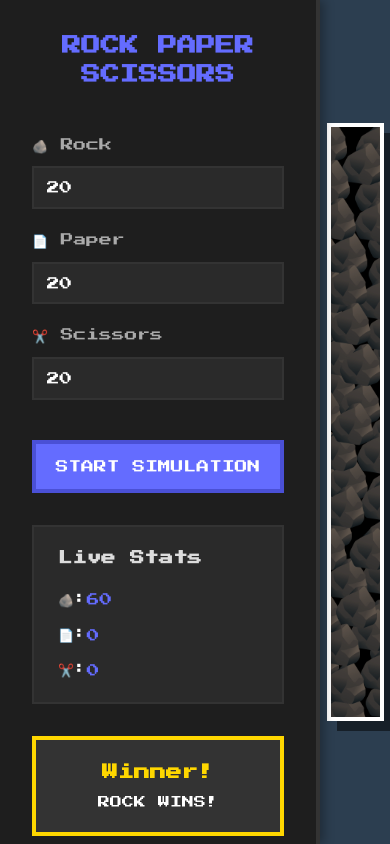
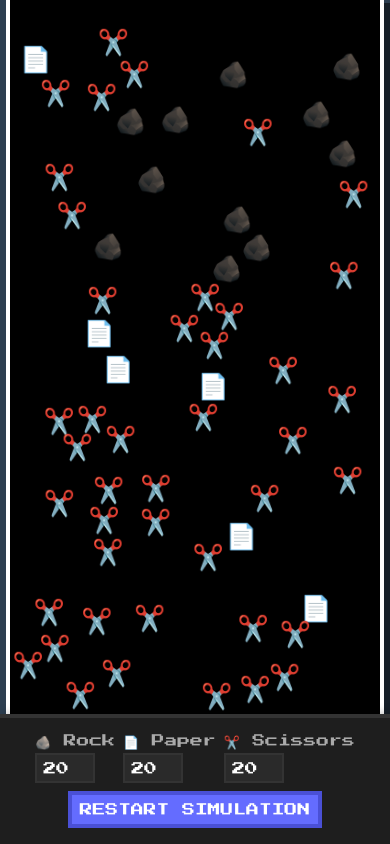
Before and after one commit to Victorruicer/RockPaperScissors, a website built with Vite: page index.html in a window 390 px wide. Both pictures are taken after a click on the button "START". Built offline with nearby package versions, Linux system fonts and the light colour scheme.

Commit message:
Refined mobile layout

```diff
--- a/src/game/Entity.ts
+++ b/src/game/Entity.ts
@@ -4,14 +4,15 @@ export class Entity {
     position: Vector2;
     velocity: Vector2;
     type: EntityType;
-    radius: number = 19;
-    mass: number = 1;
+    get radius(): number {
+        return window.innerWidth <= 768 ? 14 : 19;
+    }
 
     constructor(x: number, y: number, type: EntityType) {
         this.position = { x, y };
         this.type = type;
 
-        // Increased speed
+        // Speed
         const speed = 60;
         const angle = Math.random() * Math.PI * 2;
         this.velocity = {
@@ -43,7 +44,8 @@ export class Entity {
     }
 
     draw(ctx: CanvasRenderingContext2D) {
-        ctx.font = '40px "Press Start 2P", sans-serif';
+        const fontSize = window.innerWidth <= 768 ? '25px' : '40px';
+        ctx.font = `${fontSize} "Press Start 2P", sans-serif`;
         ctx.textAlign = 'center';
         ctx.textBaseline = 'middle';
 
--- a/src/game/Simulation.ts
+++ b/src/game/Simulation.ts
@@ -31,10 +31,13 @@ export class Simulation {
 
     resize() {
         if (this.canvas.parentElement) {
-            this.canvas.width = this.canvas.parentElement.clientWidth * 0.7;
-            this.canvas.height = this.canvas.parentElement.clientHeight * 0.7;
+            const isMobile = window.innerWidth <= 768;
+            const ratio = isMobile ? 0.95 : 0.7; // Use 95% on mobile, 70% on desktop
+
+            this.canvas.width = this.canvas.parentElement.clientWidth * ratio;
+            this.canvas.height = this.canvas.parentElement.clientHeight * ratio;
         } else {
-            this.canvas.width = 800;
+            this.canvas.width = 800; // Fallback
             this.canvas.height = 600;
         }
     }
--- a/src/style.css
+++ b/src/style.css
@@ -21,7 +21,6 @@ body {
   background-color: var(--bg-color);
   color: var(--text-color);
   overflow: hidden;
-  font-size: 12px;
 }
 
 #app {
@@ -40,6 +39,8 @@ body {
   border-right: 4px solid var(--border-color);
   box-shadow: 4px 0 10px rgba(0, 0, 0, 0.3);
   z-index: 10;
+  overflow-y: auto;
+  /* Allow scrolling on small height */
 }
 
 h1 {
@@ -121,6 +122,7 @@ button:active {
 
 .stat-item {
   display: flex;
+  justify-content: space-between;
   align-items: center;
   font-size: 0.8rem;
 }
@@ -150,7 +152,6 @@ button:active {
 .canvas-container {
   flex: 1;
   background-color: #2c3e50;
-  /* Dark blue-grey background outside canvas */
   position: relative;
   overflow: hidden;
   display: flex;
@@ -163,5 +164,69 @@ canvas {
   background-color: #000;
   border: 4px solid #fff;
   box-shadow: 10px 10px 0px rgba(0, 0, 0, 0.5);
-  /* Retro shadow */
 }
+
+/* Mobile Responsiveness */
+@media (max-width: 768px) {
+  #app {
+    flex-direction: column-reverse;
+  }
+
+  .sidebar {
+    width: 100%;
+    height: auto;
+    max-height: 40vh;
+    border-right: none;
+    border-top: 4px solid var(--border-color);
+    flex-direction: row;
+    flex-wrap: wrap;
+    padding: 1rem;
+    gap: 1rem;
+    justify-content: center;
+    align-items: center;
+  }
+
+  h1 {
+    display: none;
+  }
+
+  .controls {
+    flex-direction: row;
+    flex-wrap: wrap;
+    gap: 0.5rem;
+    align-items: center;
+    justify-content: center;
+    width: 100%;
+  }
+
+  .control-group {
+    gap: 0.2rem;
+  }
+
+  input {
+    width: 60px;
+    padding: 0.4rem;
+  }
+
+  .stats {
+    display: none;
+  }
+
+  button {
+    margin-top: 0;
+    padding: 0.5rem;
+  }
+
+  .winner-display {
+    position: absolute;
+    top: 50%;
+    left: 50%;
+    transform: translate(-50%, -50%);
+    z-index: 20;
+    width: 80%;
+  }
+
+  .canvas-container {
+    height: 60vh;
+  }
+}
```
